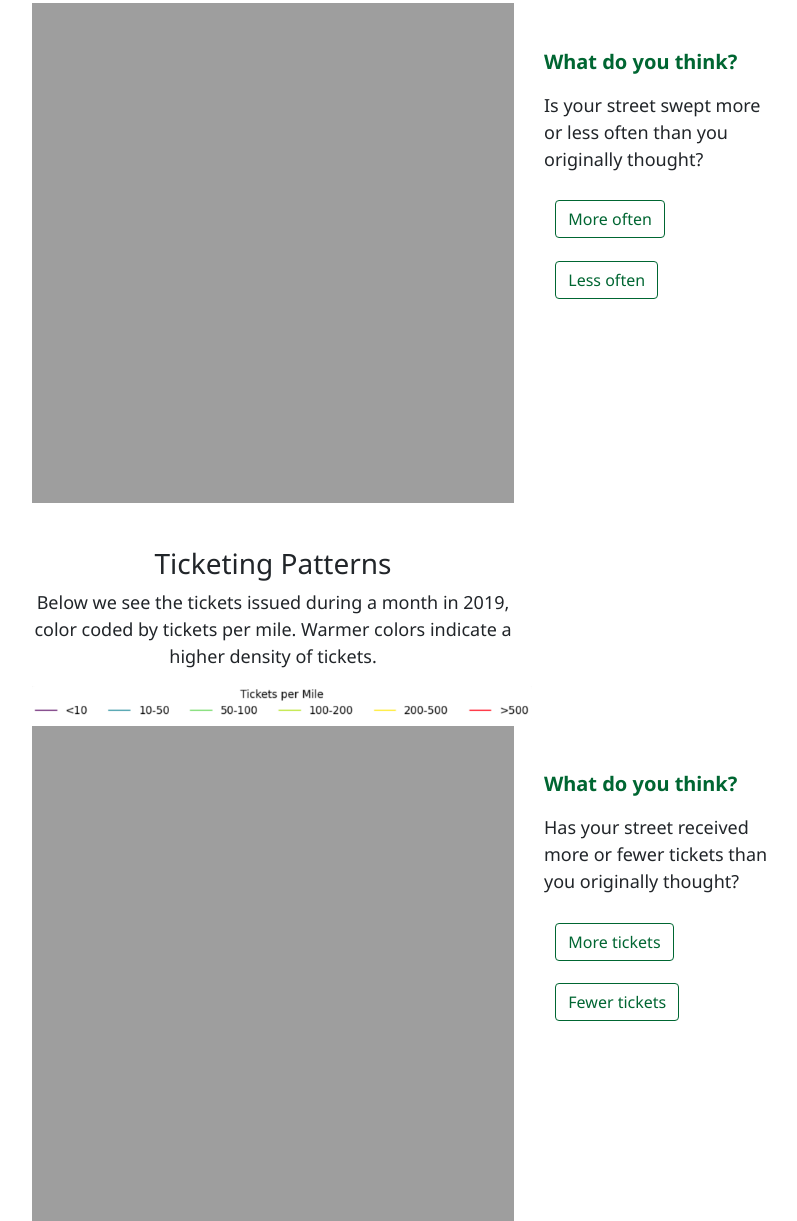
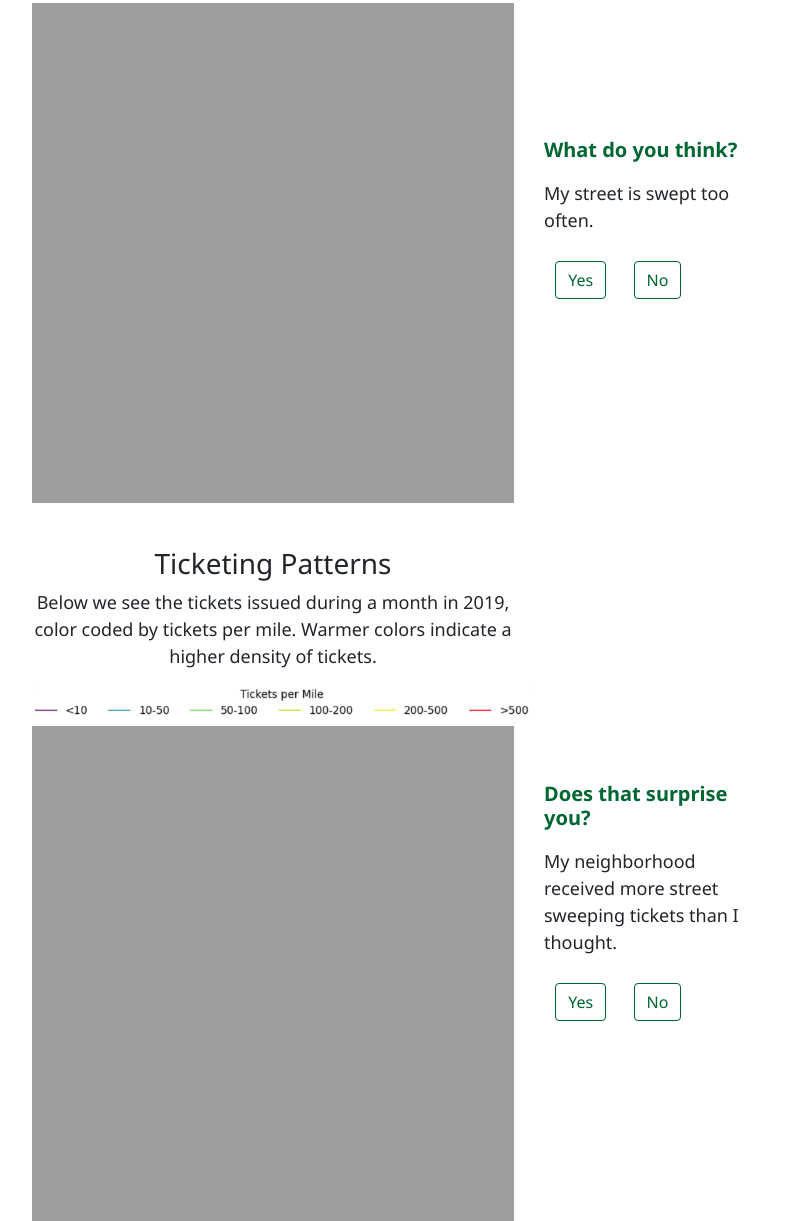
Before and after one commit to sweepsmart/sweepsmart.github.io, a plain HTML site: page index.html in a window 1280 px wide. Shown: the part 5210-6431 px from the top of the page, without its empty margins (239-1036 px from the left). Drawn offline with nearby package versions, Linux system fonts and the light colour scheme.

Commit message:
changed section 4 vote wording

```diff
--- a/index.html
+++ b/index.html
@@ -343,13 +343,13 @@
             <!--<div class="col-1"></div>-->
             <div class="col-4 justify-content-center">
                 <h5 style="color: #006632; font-weight: bold">What do you think?</h5>
-                <p>Is your street swept more or less often than you originally thought?</p>
-                <button class="poll_btn btn btn-outline-success" id="sw_more">More often</button>
-                <button class="poll_btn btn btn-outline-success" id="sw_less">Less often</button>
+                <p>My street is swept too often. </p>
+                <button class="poll_btn btn btn-outline-success" id="sw_more">Yes</button>
+                <button class="poll_btn btn btn-outline-success" id="sw_less">No</button>
                 <svg id="pie_1" width="200" height="200"></svg>
                 <div id="legend_block_1">
-                    <p><span class="legend" style="background-color: #006632"></span>More often</p>
-                    <p><span class="legend" style="background-color: #BBD06E"></span>Less often</p>
+                    <p><span class="legend" style="background-color: #006632"></span>Yes</p>
+                    <p><span class="legend" style="background-color: #BBD06E"></span>No</p>
                 </div>
 
                 <script>
@@ -427,15 +427,15 @@
             </div>
             <!--<div class="col-1"></div> -->
             <div class="col-4 justify-content-center">
-                <h5 style="color: #006632; font-weight: bold;">What do you think?</h5>
-                <p>Has your street received more or fewer tickets than you originally thought?</p>
+                <h5 style="color: #006632; font-weight: bold;">Does that surprise you?</h5>
+                <p> My neighborhood received more street sweeping tickets than I thought. </p>
 
-                <button class="poll_btn btn btn-outline-success" id="num_more">More tickets</button>
-                <button class="poll_btn btn btn-outline-success" id="num_less">Fewer tickets</button>
+                <button class="poll_btn btn btn-outline-success" id="num_more"> Yes </button>
+                <button class="poll_btn btn btn-outline-success" id="num_less"> No </button>
                 <svg id="pie_2" width="200" height="200"></svg>
                 <div id="legend_block_2">
-                    <p><span class="legend" style="background-color: #006632"></span>More tickets</p>
-                    <p><span class="legend" style="background-color: #BBD06E"></span>Less tickets</p>
+                    <p><span class="legend" style="background-color: #006632"></span>Yes</p>
+                    <p><span class="legend" style="background-color: #BBD06E"></span>No</p>
                 </div>
 <!--                <svg id="answer2"></svg>-->
 
```
